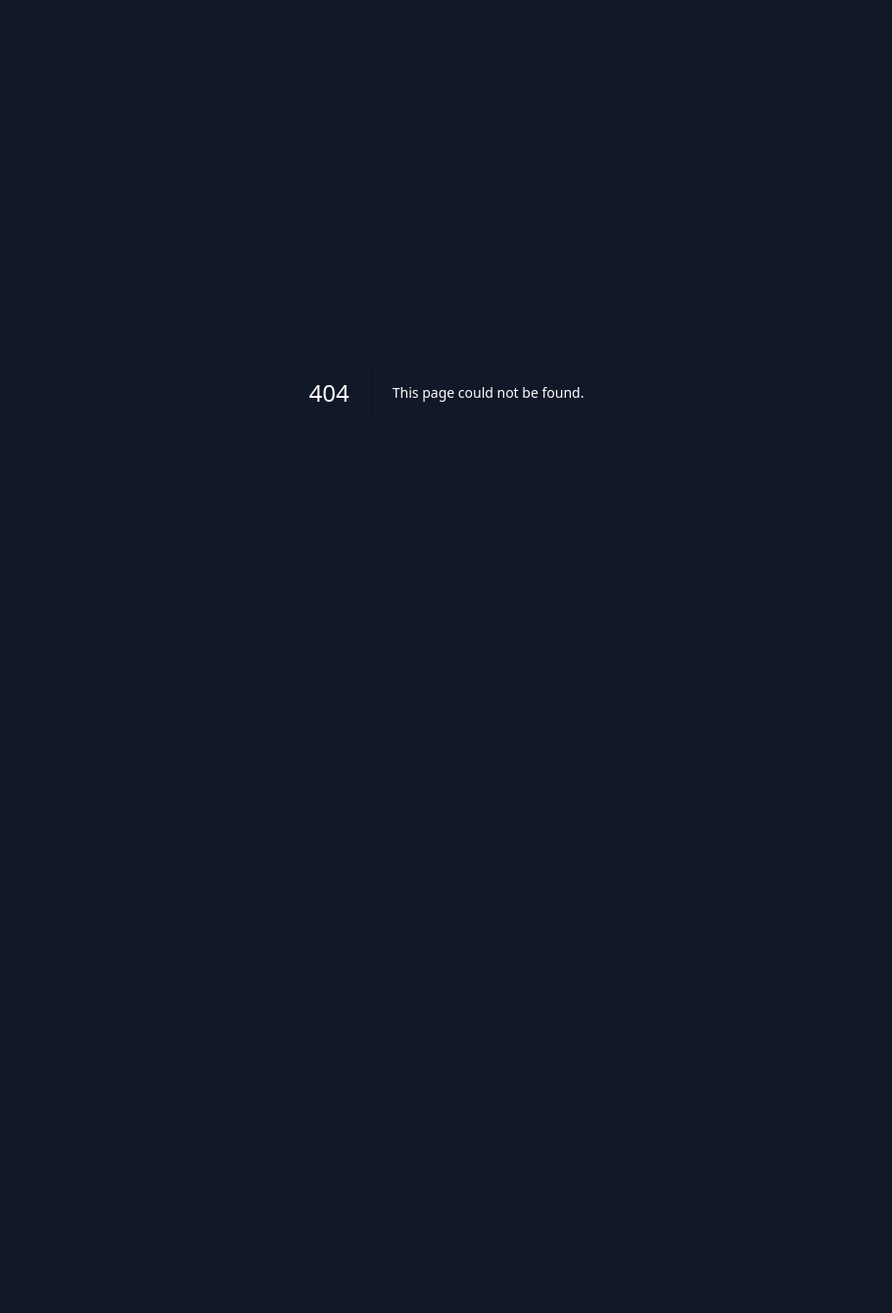
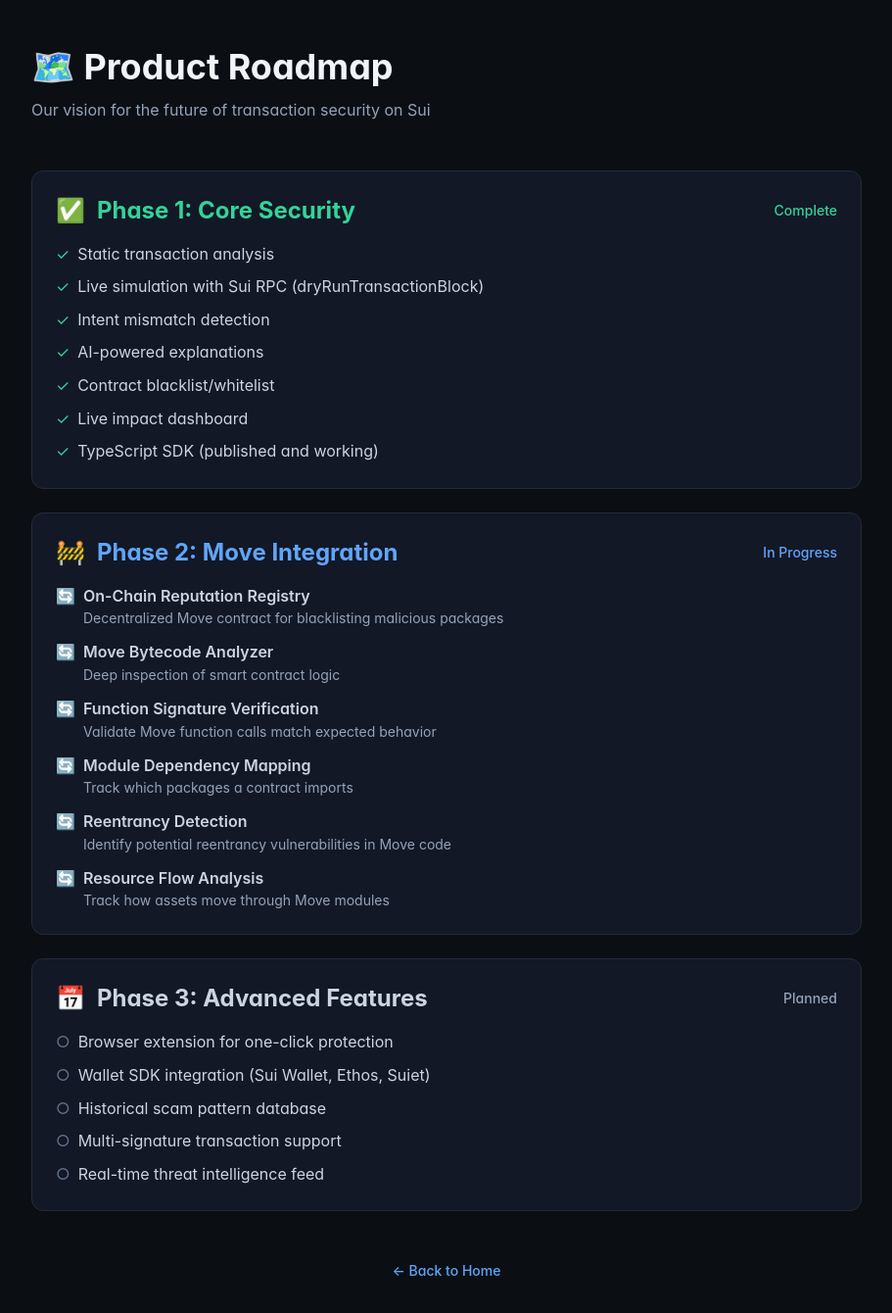
Before and after one commit to mianohh/vibeguard-ai, a Next.js app: page /roadmap in a window 1280 px wide. Before the commit this address had no page. Shown: the top 1340 px of the page at 98% size, without its empty margins (184-1095 px from the left). Before the commit the page ends 800 px from the top, so only its background shows below. Built offline with nearby package versions, Linux system fonts and the light colour scheme.

Commit message:
add product roadmap with Move integration plans

```diff
--- a/app/page.tsx
+++ b/app/page.tsx
@@ -72,9 +72,15 @@ export default function SecurityConsole() {
           <div className="mt-4">
             <a
               href="/api-docs"
+              className="text-blue-400 hover:text-blue-300 text-sm font-medium transition-colors mr-4"
+            >
+              📡 API Documentation →
+            </a>
+            <a
+              href="/roadmap"
               className="text-blue-400 hover:text-blue-300 text-sm font-medium transition-colors"
             >
-              📡 API Documentation →
+              🗺️ Roadmap →
             </a>
           </div>
         </div>
--- /dev/null
+++ b/app/roadmap/page.tsx
@@ -0,0 +1,116 @@
+'use client';
+
+export default function Roadmap() {
+  return (
+    <div className="min-h-screen" style={{ backgroundColor: 'var(--bg-primary)' }}>
+      <div className="container mx-auto px-6 py-12 max-w-4xl">
+
+        <div className="mb-12">
+          <h1 className="text-4xl font-bold text-slate-100 mb-3">
+            🗺️ Product Roadmap
+          </h1>
+          <p className="text-slate-400">
+            Our vision for the future of transaction security on Sui
+          </p>
+        </div>
+
+        {/* Phase 1 */}
+        <div className="security-surface p-6 mb-6">
+          <div className="flex items-center mb-4">
+            <span className="text-2xl mr-3">✅</span>
+            <h2 className="text-2xl font-bold text-emerald-400">Phase 1: Core Security</h2>
+            <span className="ml-auto text-sm text-emerald-400 font-medium">Complete</span>
+          </div>
+          <ul className="space-y-2 text-slate-300">
+            <li className="flex items-start"><span className="text-emerald-400 mr-2">✓</span> Static transaction analysis</li>
+            <li className="flex items-start"><span className="text-emerald-400 mr-2">✓</span> Live simulation with Sui RPC (dryRunTransactionBlock)</li>
+            <li className="flex items-start"><span className="text-emerald-400 mr-2">✓</span> Intent mismatch detection</li>
+            <li className="flex items-start"><span className="text-emerald-400 mr-2">✓</span> AI-powered explanations</li>
+            <li className="flex items-start"><span className="text-emerald-400 mr-2">✓</span> Contract blacklist/whitelist</li>
+            <li className="flex items-start"><span className="text-emerald-400 mr-2">✓</span> Live impact dashboard</li>
+            <li className="flex items-start"><span className="text-emerald-400 mr-2">✓</span> TypeScript SDK (published and working)</li>
+          </ul>
+        </div>
+
+        {/* Phase 2 */}
+        <div className="security-surface p-6 mb-6 border-2 border-blue-500/30">
+          <div className="flex items-center mb-4">
+            <span className="text-2xl mr-3">🚧</span>
+            <h2 className="text-2xl font-bold text-blue-400">Phase 2: Move Integration</h2>
+            <span className="ml-auto text-sm text-blue-400 font-medium">In Progress</span>
+          </div>
+          <ul className="space-y-3 text-slate-300">
+            <li className="flex items-start">
+              <span className="text-blue-400 mr-2">🔄</span>
+              <div>
+                <div className="font-semibold">On-Chain Reputation Registry</div>
+                <div className="text-sm text-slate-400">Decentralized Move contract for blacklisting malicious packages</div>
+              </div>
+            </li>
+            <li className="flex items-start">
+              <span className="text-blue-400 mr-2">🔄</span>
+              <div>
+                <div className="font-semibold">Move Bytecode Analyzer</div>
+                <div className="text-sm text-slate-400">Deep inspection of smart contract logic</div>
+              </div>
+            </li>
+            <li className="flex items-start">
+              <span className="text-blue-400 mr-2">🔄</span>
+              <div>
+                <div className="font-semibold">Function Signature Verification</div>
+                <div className="text-sm text-slate-400">Validate Move function calls match expected behavior</div>
+              </div>
+            </li>
+            <li className="flex items-start">
+              <span className="text-blue-400 mr-2">🔄</span>
+              <div>
+                <div className="font-semibold">Module Dependency Mapping</div>
+                <div className="text-sm text-slate-400">Track which packages a contract imports</div>
+              </div>
+            </li>
+            <li className="flex items-start">
+              <span className="text-blue-400 mr-2">🔄</span>
+              <div>
+                <div className="font-semibold">Reentrancy Detection</div>
+                <div className="text-sm text-slate-400">Identify potential reentrancy vulnerabilities in Move code</div>
+              </div>
+            </li>
+            <li className="flex items-start">
+              <span className="text-blue-400 mr-2">🔄</span>
+              <div>
+                <div className="font-semibold">Resource Flow Analysis</div>
+                <div className="text-sm text-slate-400">Track how assets move through Move modules</div>
+              </div>
+            </li>
+          </ul>
+        </div>
+
+        {/* Phase 3 */}
+        <div className="security-surface p-6 mb-6">
+          <div className="flex items-center mb-4">
+            <span className="text-2xl mr-3">📅</span>
+            <h2 className="text-2xl font-bold text-slate-300">Phase 3: Advanced Features</h2>
+            <span className="ml-auto text-sm text-slate-400 font-medium">Planned</span>
+          </div>
+          <ul className="space-y-2 text-slate-300">
+            <li className="flex items-start"><span className="text-slate-500 mr-2">○</span> Browser extension for one-click protection</li>
+            <li className="flex items-start"><span className="text-slate-500 mr-2">○</span> Wallet SDK integration (Sui Wallet, Ethos, Suiet)</li>
+            <li className="flex items-start"><span className="text-slate-500 mr-2">○</span> Historical scam pattern database</li>
+            <li className="flex items-start"><span className="text-slate-500 mr-2">○</span> Multi-signature transaction support</li>
+            <li className="flex items-start"><span className="text-slate-500 mr-2">○</span> Real-time threat intelligence feed</li>
+          </ul>
+        </div>
+
+        <div className="text-center mt-12">
+          <a
+            href="/"
+            className="text-blue-400 hover:text-blue-300 text-sm font-medium transition-colors"
+          >
+            ← Back to Home
+          </a>
+        </div>
+
+      </div>
+    </div>
+  );
+}
```
Also changed, not shown: 1 other file (tests, documents, lock files or other folders).
